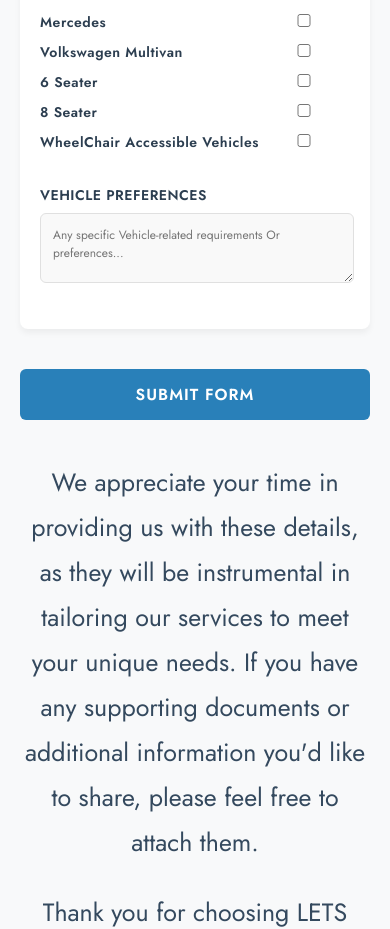
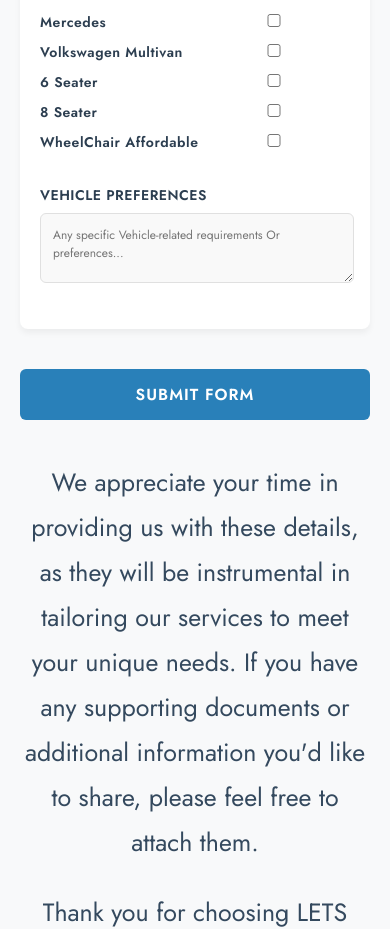
Before and after one commit to HasnainZafarDev/outsource, a Next.js app: page /contact/onboardingform in a window 390 px wide. Shown: the part 4986-5915 px from the top of the page. Built offline with nearby package versions, Linux system fonts and the light colour scheme.

Commit message:
form styling

```diff
--- a/src/app/contact/onboardingform/onBoardingForm.css
+++ b/src/app/contact/onboardingform/onBoardingForm.css
@@ -246,7 +246,7 @@
                 font-size: 14px;
                 /* text-transform: uppercase; */
                 letter-spacing: 0.5px;
-                width: 235px;
+                width: 205px;
                 display: inline-block;
               }
 
--- a/src/app/contact/onboardingform/page.jsx
+++ b/src/app/contact/onboardingform/page.jsx
@@ -19,7 +19,7 @@ const OnboardingForm = () => {
     "Volkswagen Multivan",
     "6 Seater",
     "8 Seater",
-    "WheelChair Accessible Vehicles",
+    "WheelChair Affordable",
   ];
   const initialState = {
     companyName: "",
```
